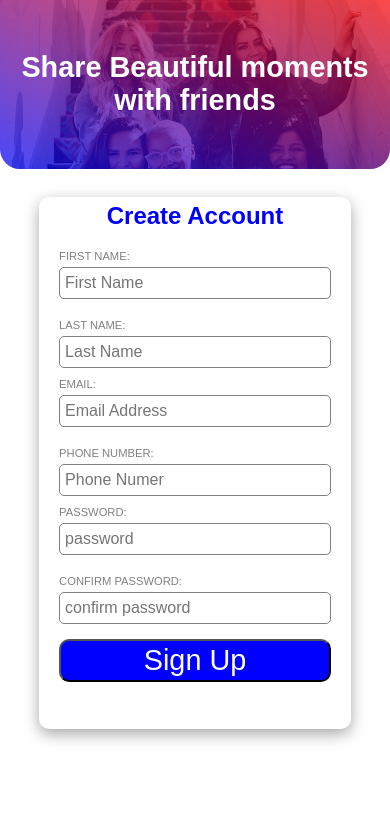
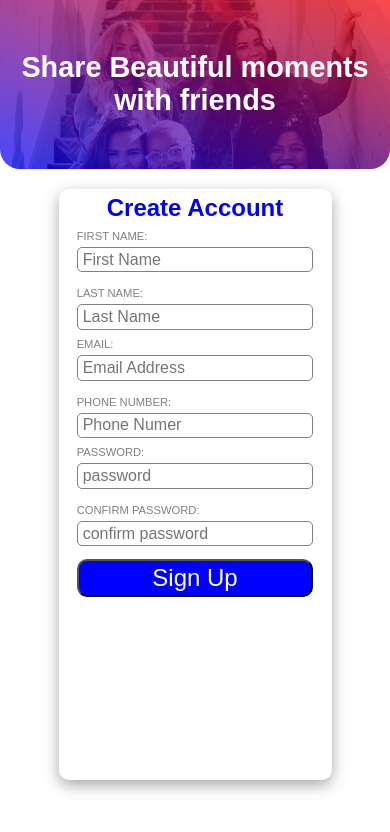
Before and after one commit to Zandarh/sign_up_form, a plain HTML site: page index.html in a window 390 px wide. Drawn offline with Linux system fonts and the light colour scheme.

Commit message:
mobile styling updated

```diff
--- a/style.css
+++ b/style.css
@@ -12,7 +12,7 @@ body{
 }
 .container{
     height: 100%;
-    width: 100vw;
+    width: 100%;
     display: flex;
     align-items: center;
 }
@@ -149,6 +149,7 @@ div.button-div > button:hover{
 @media only screen and (max-width: 600px){
     .container{
         flex-direction: column;
+        gap: 20px;
     }
     .left{
         height: 20%;
@@ -157,14 +158,12 @@ div.button-div > button:hover{
         border-radius: 0 0 20px 20px;
     }
     .left .gradient{
-        height: 30%;
-        border-radius: none;
+        height: 20%;
         width: 100%;
         border-radius: 0 0 20px 20px;
     }
     .left .image{
-        height: 30%;
-        border-radius: none;
+        height: 20%;
         width: 100%;
         border-radius: 0 0 20px 20px;
     }
@@ -177,30 +176,31 @@ div.button-div > button:hover{
         justify-content: flex-start;
     }
     form{
-        width: 80%;
-        height: 90%;
-        gap: 20px;
+        width: 70%;
+        height: 100%;
+        gap: 8px;
         padding: 5px;
         justify-content: flex-start;
     }
     div.right .logo{
-        width: 0;
+        display: none;
     }
     .form-div{
-        gap: 10px;
+        gap: 8px;
     }
     .div-one,
     .div-two,
     .div-three{
-        gap: 20px;
+        gap: 15px;
         flex-direction: column;
     }
     input{
-        height: 2rem;
+        height: 1.6rem;
         padding: 5px;
         width: 100%;
     }
     div.button-div > button{
-        margin-top: 5px
+        margin-top: 5px;
+        font-size: 1.5rem;
     }
 }
```
